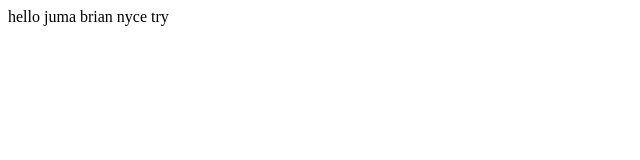
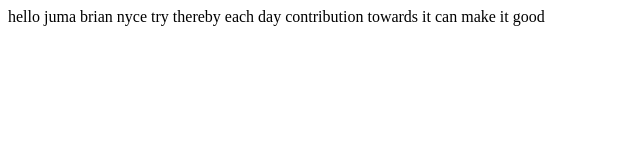
Before and after one commit to juma316/git-hub-tutorial, a plain HTML site: page index.html in a window 1280 px wide. Shown: the whole page, without its empty margins (0-640 px from the left). Drawn offline with Linux system fonts and the light colour scheme.

Commit message:
Update project: remove README and update index.html

```diff
--- a/index.html
+++ b/index.html
@@ -7,5 +7,6 @@
 </head>
 <body>
   hello juma brian nyce try
+  thereby each day contribution towards it can make it good
 </body>
 </html>
```
Also changed, not shown: 1 other file.
